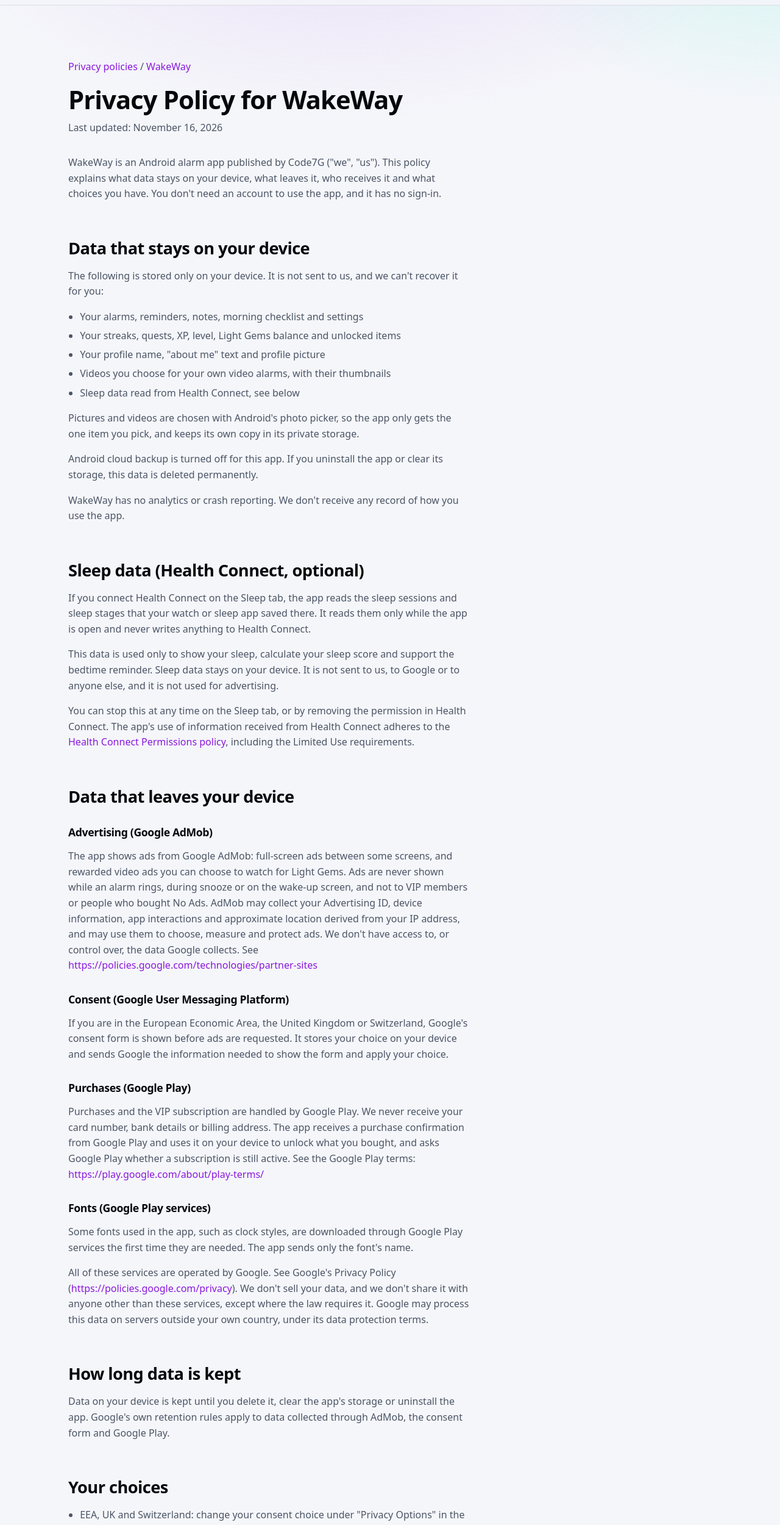
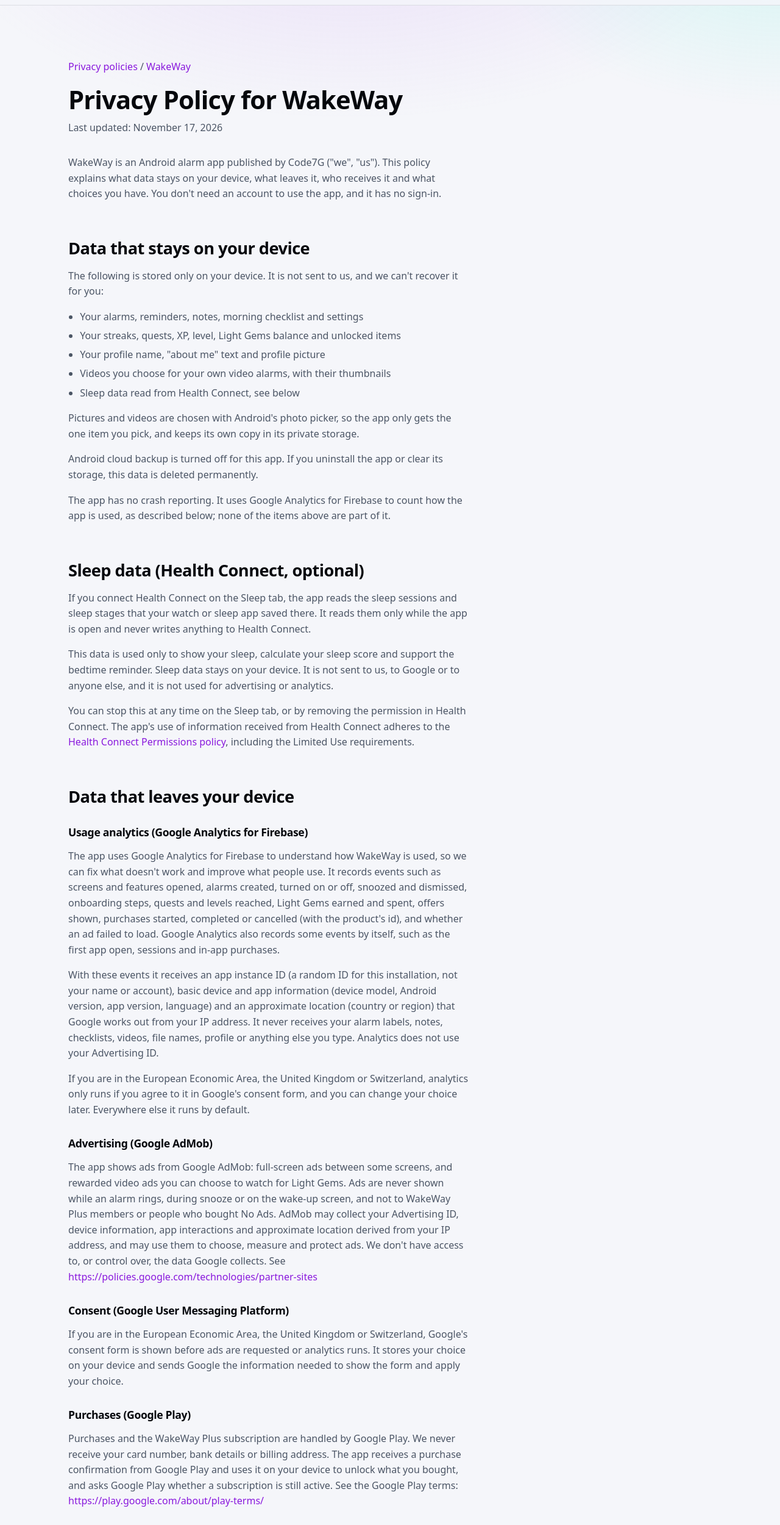
Before and after one commit to Code7G/code7g.github.io, a plain HTML site: page apps/wakeway/privacy/index.html in a window 1280 px wide. Shown: the part 54-2554 px from the top of the page at 61% size. Drawn offline with Linux system fonts and the light colour scheme.

Commit message:
Privacy: WakeWay adds Firebase Analytics and WakeWay Plus; ReadMD lists time zone offset and install source
Co-Authored-By: Claude Opus 5.5 <noreply@anthropic.com>

```diff
--- a/apps/wakeway/privacy/index.html
+++ b/apps/wakeway/privacy/index.html
@@ -43,7 +43,7 @@
             <div class="wrap prose">
                 <p class="crumbs"><a href="../../../privacy/">Privacy policies</a> / <a href="../">WakeWay</a></p>
                 <h1>Privacy Policy for WakeWay</h1>
-                <p class="updated">Last updated: November 16, 2026</p>
+                <p class="updated">Last updated: November 17, 2026</p>
 
                 <p>WakeWay is an Android alarm app published by Code7G ("we", "us"). This policy explains what data stays on your device, what leaves it, who receives it and what choices you have. You don't need an account to use the app, and it has no sign-in.</p>
 
@@ -58,37 +58,42 @@
                 </ul>
                 <p>Pictures and videos are chosen with Android's photo picker, so the app only gets the one item you pick, and keeps its own copy in its private storage.</p>
                 <p>Android cloud backup is turned off for this app. If you uninstall the app or clear its storage, this data is deleted permanently.</p>
-                <p>WakeWay has no analytics or crash reporting. We don't receive any record of how you use the app.</p>
+                <p>The app has no crash reporting. It uses Google Analytics for Firebase to count how the app is used, as described below; none of the items above are part of it.</p>
 
                 <h2>Sleep data (Health Connect, optional)</h2>
                 <p>If you connect Health Connect on the Sleep tab, the app reads the sleep sessions and sleep stages that your watch or sleep app saved there. It reads them only while the app is open and never writes anything to Health Connect.</p>
-                <p>This data is used only to show your sleep, calculate your sleep score and support the bedtime reminder. Sleep data stays on your device. It is not sent to us, to Google or to anyone else, and it is not used for advertising.</p>
+                <p>This data is used only to show your sleep, calculate your sleep score and support the bedtime reminder. Sleep data stays on your device. It is not sent to us, to Google or to anyone else, and it is not used for advertising or analytics.</p>
                 <p>You can stop this at any time on the Sleep tab, or by removing the permission in Health Connect. The app's use of information received from Health Connect adheres to the <a href="https://support.google.com/googleplay/android-developer/answer/12991134" rel="noopener">Health Connect Permissions policy</a>, including the Limited Use requirements.</p>
 
                 <h2>Data that leaves your device</h2>
+                <h3>Usage analytics (Google Analytics for Firebase)</h3>
+                <p>The app uses Google Analytics for Firebase to understand how WakeWay is used, so we can fix what doesn't work and improve what people use. It records events such as screens and features opened, alarms created, turned on or off, snoozed and dismissed, onboarding steps, quests and levels reached, Light Gems earned and spent, offers shown, purchases started, completed or cancelled (with the product's id), and whether an ad failed to load. Google Analytics also records some events by itself, such as the first app open, sessions and in-app purchases.</p>
+                <p>With these events it receives an app instance ID (a random ID for this installation, not your name or account), basic device and app information (device model, Android version, app version, language) and an approximate location (country or region) that Google works out from your IP address. It never receives your alarm labels, notes, checklists, videos, file names, profile or anything else you type. Analytics does not use your Advertising ID.</p>
+                <p>If you are in the European Economic Area, the United Kingdom or Switzerland, analytics only runs if you agree to it in Google's consent form, and you can change your choice later. Everywhere else it runs by default.</p>
                 <h3>Advertising (Google AdMob)</h3>
-                <p>The app shows ads from Google AdMob: full-screen ads between some screens, and rewarded video ads you can choose to watch for Light Gems. Ads are never shown while an alarm rings, during snooze or on the wake-up screen, and not to VIP members or people who bought No Ads. AdMob may collect your Advertising ID, device information, app interactions and approximate location derived from your IP address, and may use them to choose, measure and protect ads. We don't have access to, or control over, the data Google collects. See <a href="https://policies.google.com/technologies/partner-sites" rel="noopener">https://policies.google.com/technologies/partner-sites</a></p>
+                <p>The app shows ads from Google AdMob: full-screen ads between some screens, and rewarded video ads you can choose to watch for Light Gems. Ads are never shown while an alarm rings, during snooze or on the wake-up screen, and not to WakeWay Plus members or people who bought No Ads. AdMob may collect your Advertising ID, device information, app interactions and approximate location derived from your IP address, and may use them to choose, measure and protect ads. We don't have access to, or control over, the data Google collects. See <a href="https://policies.google.com/technologies/partner-sites" rel="noopener">https://policies.google.com/technologies/partner-sites</a></p>
                 <h3>Consent (Google User Messaging Platform)</h3>
-                <p>If you are in the European Economic Area, the United Kingdom or Switzerland, Google's consent form is shown before ads are requested. It stores your choice on your device and sends Google the information needed to show the form and apply your choice.</p>
+                <p>If you are in the European Economic Area, the United Kingdom or Switzerland, Google's consent form is shown before ads are requested or analytics runs. It stores your choice on your device and sends Google the information needed to show the form and apply your choice.</p>
                 <h3>Purchases (Google Play)</h3>
-                <p>Purchases and the VIP subscription are handled by Google Play. We never receive your card number, bank details or billing address. The app receives a purchase confirmation from Google Play and uses it on your device to unlock what you bought, and asks Google Play whether a subscription is still active. See the Google Play terms: <a href="https://play.google.com/about/play-terms/" rel="noopener">https://play.google.com/about/play-terms/</a></p>
+                <p>Purchases and the WakeWay Plus subscription are handled by Google Play. We never receive your card number, bank details or billing address. The app receives a purchase confirmation from Google Play and uses it on your device to unlock what you bought, and asks Google Play whether a subscription is still active. See the Google Play terms: <a href="https://play.google.com/about/play-terms/" rel="noopener">https://play.google.com/about/play-terms/</a></p>
                 <h3>Fonts (Google Play services)</h3>
                 <p>Some fonts used in the app, such as clock styles, are downloaded through Google Play services the first time they are needed. The app sends only the font's name.</p>
-                <p>All of these services are operated by Google. See Google's Privacy Policy (<a href="https://policies.google.com/privacy" rel="noopener">https://policies.google.com/privacy</a>). We don't sell your data, and we don't share it with anyone other than these services, except where the law requires it. Google may process this data on servers outside your own country, under its data protection terms.</p>
+                <p>All of these services are operated by Google. See Google's Privacy Policy (<a href="https://policies.google.com/privacy" rel="noopener">https://policies.google.com/privacy</a>) and how Google uses data from apps that use its services (<a href="https://policies.google.com/technologies/partner-sites" rel="noopener">https://policies.google.com/technologies/partner-sites</a>). We don't sell your data, and we don't share it with anyone other than these services, except where the law requires it. Google may process this data on servers outside your own country, under its data protection terms.</p>
 
                 <h2>How long data is kept</h2>
-                <p>Data on your device is kept until you delete it, clear the app's storage or uninstall the app. Google's own retention rules apply to data collected through AdMob, the consent form and Google Play.</p>
+                <p>Data on your device is kept until you delete it, clear the app's storage or uninstall the app. Analytics event data is kept by Google Analytics for the retention period we set there (at most 14 months) and then deleted; reports built from it contain only totals. Google's own retention rules apply to data collected through AdMob, the consent form and Google Play.</p>
 
                 <h2>Your choices</h2>
                 <ul>
-                    <li>EEA, UK and Switzerland: change your consent choice under "Privacy Options" in the app's Settings.</li>
+                    <li>EEA, UK and Switzerland: change your consent choice for ads and analytics under "Privacy Options" in the app's Settings.</li>
                     <li>Ad personalization: limit it or reset your Advertising ID in your device's settings (on most Android devices, under Google &gt; Ads or Privacy &gt; Ads). You will still see ads, but they will be less personalized.</li>
+                    <li>Analytics: clearing the app's storage or uninstalling the app resets the app instance ID, so earlier analytics data can no longer be linked to you. You can also ask us to delete analytics data (see Contact).</li>
                     <li>Health Connect: disconnect on the Sleep tab or in Health Connect.</li>
                     <li>Permissions: review or remove them in your device's settings. Alarms may stop working reliably without the required ones.</li>
                 </ul>
 
                 <h2>Your rights</h2>
-                <p>Depending on where you live, you may have the right to access, correct, delete or receive a copy of your personal data, to object to or restrict how it is used, and to withdraw consent at any time. The data the app keeps is on your device, where you can change or delete it yourself. For anything else, contact us at the address below. If you are in the EEA, the UK or Switzerland, we rely on your consent for advertising and on performing our contract with you for purchases, and you may complain to your local data protection authority.</p>
+                <p>Depending on where you live, you may have the right to access, correct, delete or receive a copy of your personal data, to object to or restrict how it is used, and to withdraw consent at any time. The data the app keeps is on your device, where you can change or delete it yourself. For anything else, contact us at the address below. If you are in the EEA, the UK or Switzerland, we rely on your consent for advertising and analytics and on performing our contract with you for purchases, and you may complain to your local data protection authority.</p>
 
                 <h2>Children</h2>
                 <p>This app is not directed at children under 13, or a higher minimum age where local law sets one. We don't knowingly collect data from them. If you believe a child has provided data to us, please contact us.</p>
@@ -105,7 +110,7 @@
                     <li>Notifications, vibration, wake lock and foreground service (media playback): so alarms can ring and play their sound</li>
                     <li>Display over other apps (optional): to open the alarm screen when an alarm goes off while you are using your phone. Nothing is drawn over other apps.</li>
                     <li>Health Connect sleep data (optional): read-only, for the Sleep tab</li>
-                    <li>Internet and network state: for ads, the consent form, purchases and fonts</li>
+                    <li>Internet and network state: for analytics, ads, the consent form, purchases and fonts</li>
                     <li>Advertising ID and Android's ad services permissions: added by Google AdMob, used for ads as described above</li>
                     <li>Billing: for purchases through Google Play</li>
                 </ul>
```
Also changed, not shown: apps/readmd/privacy/index.html (+1 -1 lines).
